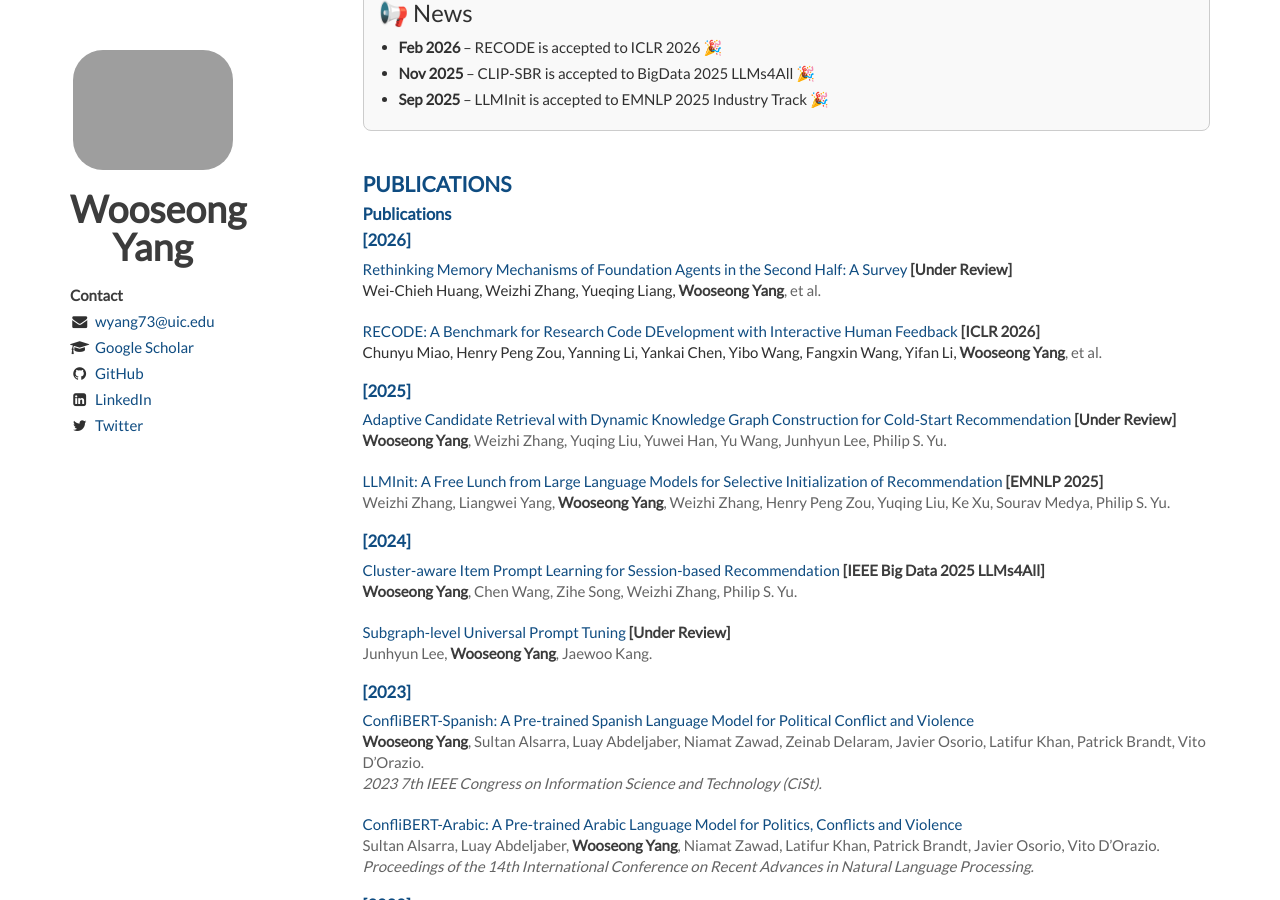
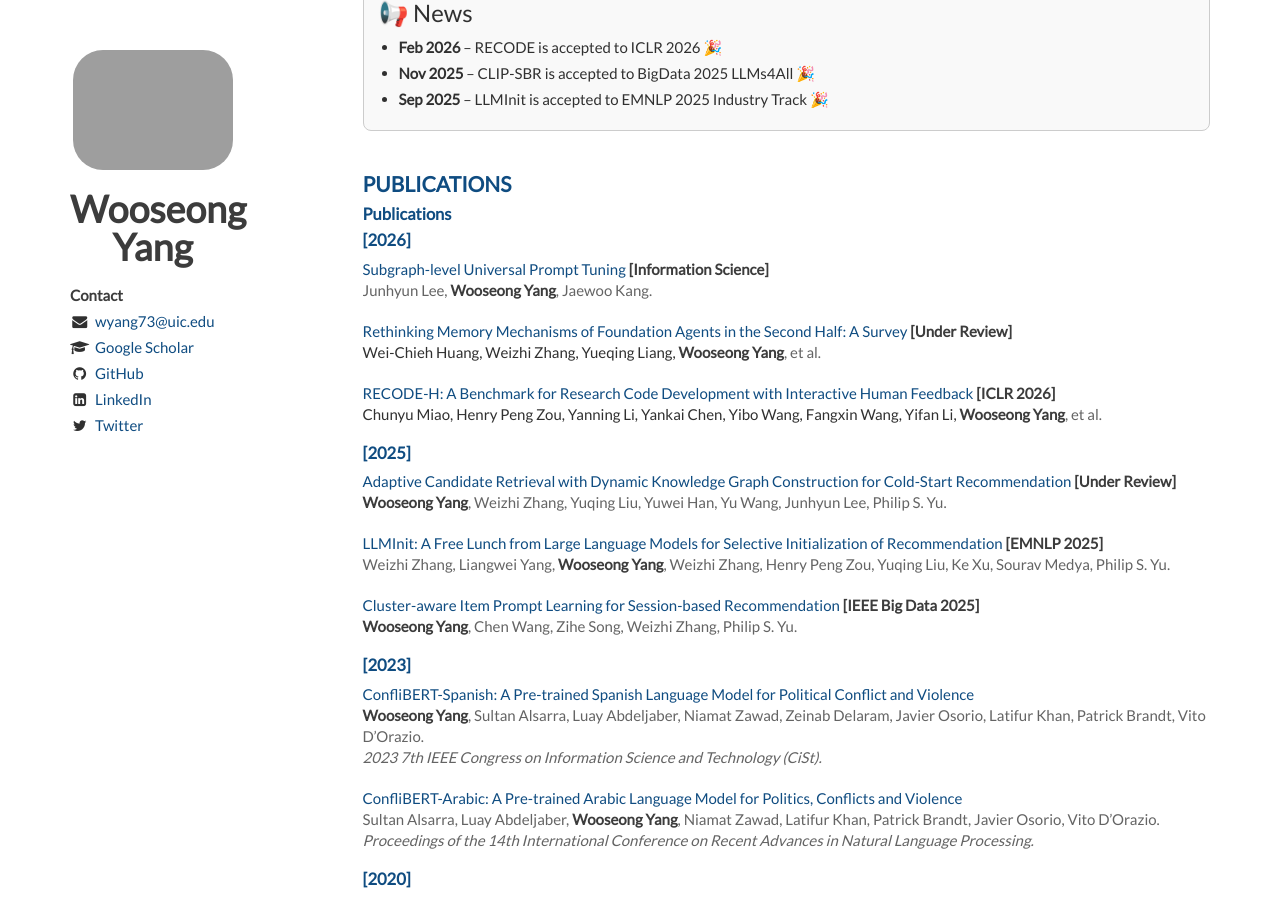
Before and after one commit to WooseongYang/WooseongYang.github.io, a Jekyll site: the page built from index.html, in a window 1280 px wide and 900 px high, scrolled down 437 px. Built offline with Jekyll 4.4.1, drawn with Linux system fonts in a browser that asks for light colours; nearby versions of some CDN libraries; the list of posts is cut into pages by our own code.

Commit message:
Update publications for 2026 and remove 2024 section

```diff
--- a/_includes/publications.html
+++ b/_includes/publications.html
@@ -6,13 +6,19 @@
     <h2>[2026]</h2>
     <article>
         <header>
+            <a href="https://arxiv.org/pdf/2402.10380.pdf" class="paper_link">Subgraph-level Universal Prompt Tuning <em>[Information Science]</em> </a><br/>
+            <span> Junhyun Lee, <em>Wooseong Yang</em>, Jaewoo Kang.</span><br/>
+        </header>
+    </article>
+    <article>
+        <header>
             <a href="https://arxiv.org/pdf/2602.06052" class="paper_link">Rethinking Memory Mechanisms of Foundation Agents in the Second Half: A Survey <em>[Under Review]</em> </a><br/>
             Wei-Chieh Huang, Weizhi Zhang, Yueqing Liang, <span><em>Wooseong Yang</em>, et al.</span><br/>
         </header>
     </article>
     <article>
         <header>
-            <a href="https://arxiv.org/pdf/2510.06186" class="paper_link">RECODE: A Benchmark for Research Code DEvelopment with Interactive Human Feedback <em>[ICLR 2026]</em> </a><br/>
+            <a href="https://openreview.net/pdf?id=IKnuyyPHCV" class="paper_link">RECODE-H: A Benchmark for Research Code Development with Interactive Human Feedback <em>[ICLR 2026]</em> </a><br/>
             Chunyu Miao, Henry Peng Zou, Yanning Li, Yankai Chen, Yibo Wang, Fangxin Wang, Yifan Li, <span><em>Wooseong Yang</em>, et al.</span><br/>
         </header>
     </article>
@@ -30,17 +36,11 @@
         </header>
     </article>
 
-    <h2>[2024]</h2>
+    <!-- <h2>[2024]</h2> -->
     <article>
         <header>
-            <a href="https://arxiv.org/pdf/2410.04756" class="paper_link">Cluster-aware Item Prompt Learning for Session-based Recommendation <em>[IEEE Big Data 2025 LLMs4All]</em> </a><br/>
+            <a href="https://ieeexplore.ieee.org/document/11401666" class="paper_link">Cluster-aware Item Prompt Learning for Session-based Recommendation <em>[IEEE Big Data 2025]</em> </a><br/>
             <span><em>Wooseong Yang</em>, Chen Wang, Zihe Song, Weizhi Zhang, Philip S. Yu.</span><br/>
-        </header>
-    </article>
-    <article>
-        <header>
-            <a href="https://arxiv.org/pdf/2402.10380.pdf" class="paper_link">Subgraph-level Universal Prompt Tuning <em>[Under Review]</em> </a><br/>
-            <span> Junhyun Lee, <em>Wooseong Yang</em>, Jaewoo Kang.</span><br/>
         </header>
     </article>
 
```
